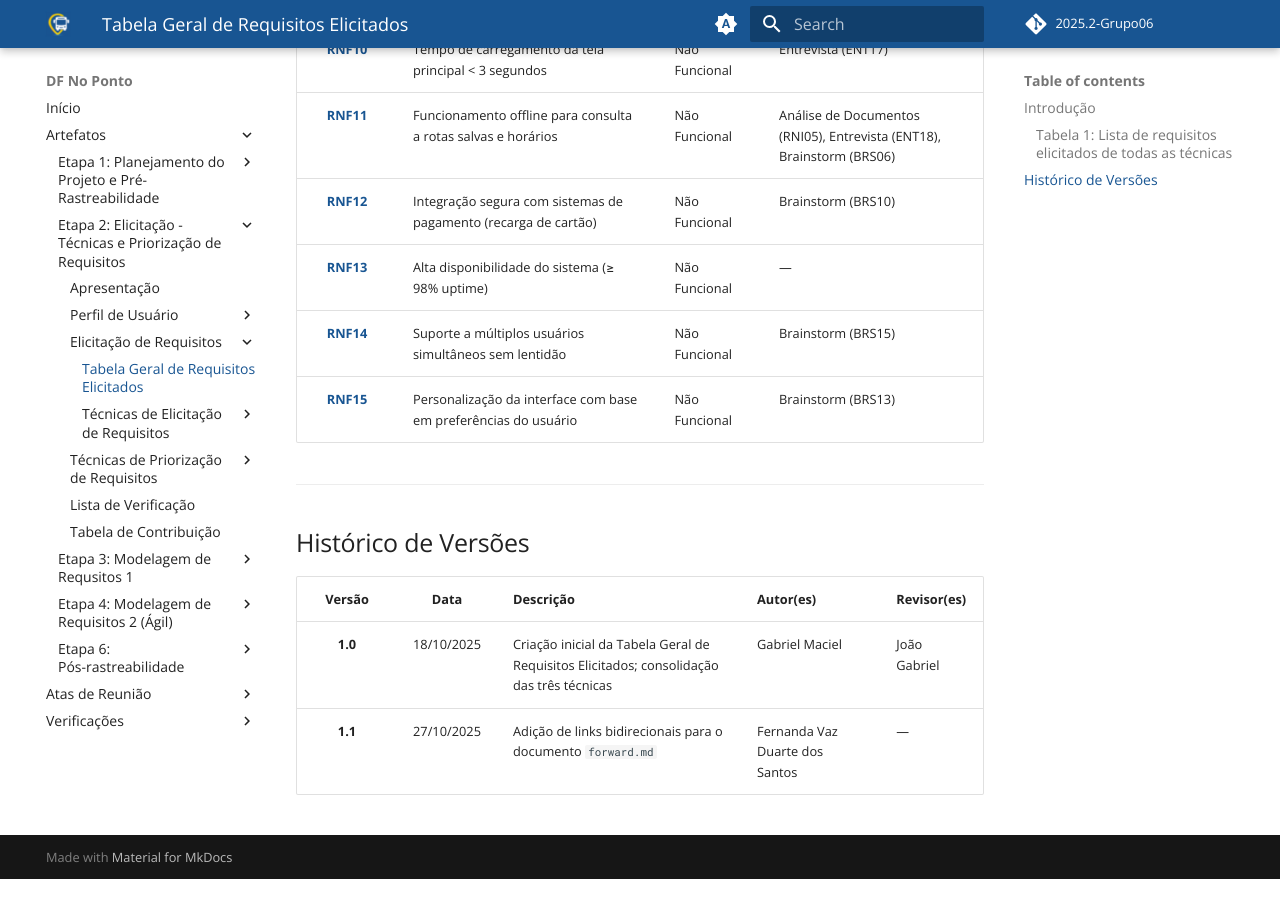
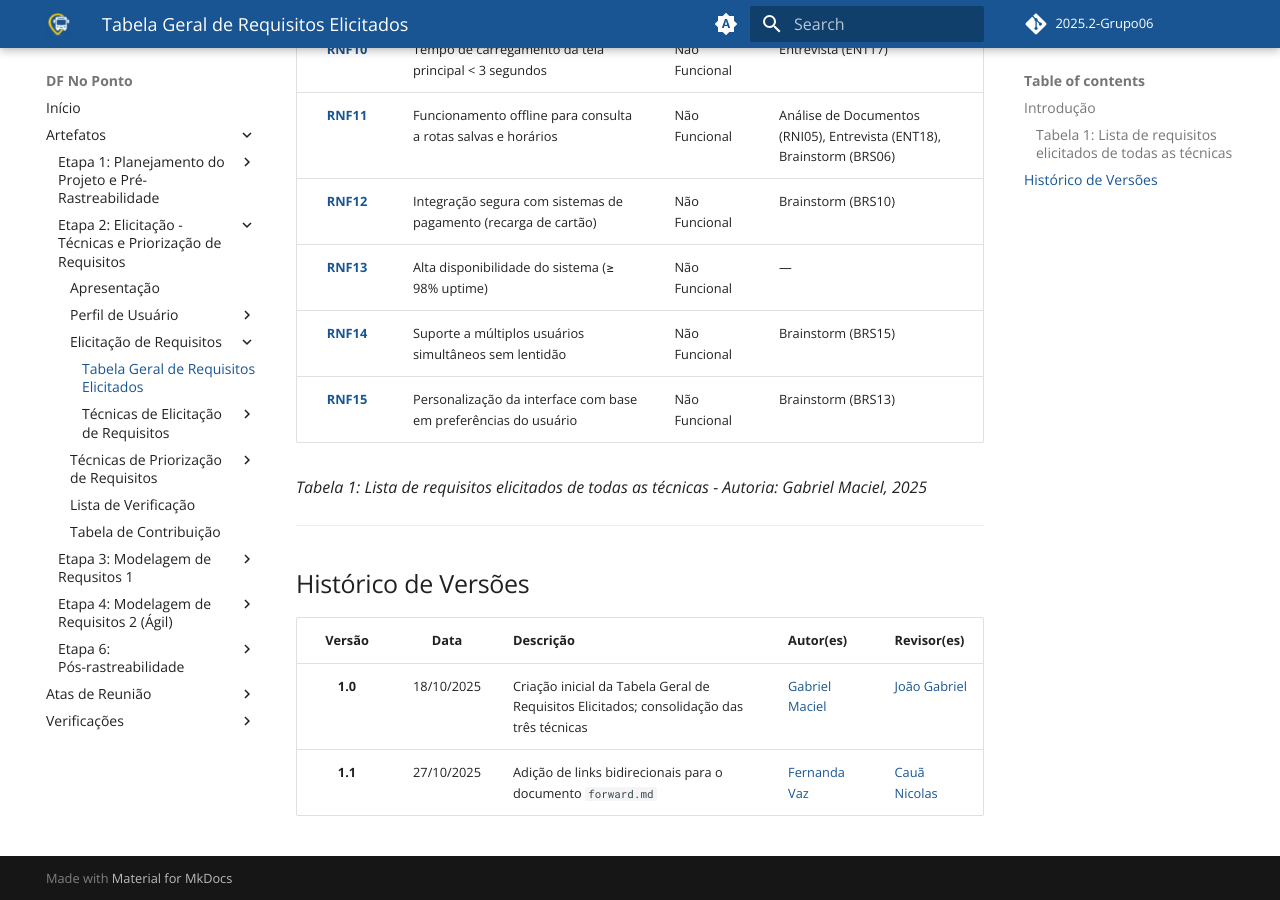
Before and after one commit to Requisitos-de-Software/2025.2-Grupo06, an MkDocs documentation site: the page built from docs/Elicitacao/elicitacao_lista_requisitos_elicitados.md, in a window 1280 px wide and 900 px high, scrolled down 3894 px. Built offline with MkDocs 1.6.1 and Material for MkDocs 9.7.7, drawn with Linux system fonts in a browser that asks for light colours; comment, search, counter and statistics services are not loaded; before the commit the page ends 4773 px from its top, so only the background shows below that.

Commit message:
alteração tabela geral de requisitos

```diff
--- a/docs/Elicitacao/elicitacao_lista_requisitos_elicitados.md
+++ b/docs/Elicitacao/elicitacao_lista_requisitos_elicitados.md
@@ -65,11 +65,13 @@ Esta rastreabilidade é fundamental para garantir a validação dos requisitos e
 | [**RNF14**](../Pos-rastreabilidade/forward.md#RNF14) | Suporte a múltiplos usuários simultâneos sem lentidão | Não Funcional | Brainstorm (BRS15) |
 | [**RNF15**](../Pos-rastreabilidade/forward.md#RNF15) | Personalização da interface com base em preferências do usuário | Não Funcional | Brainstorm (BRS13) |
 
+*Tabela 1: Lista de requisitos elicitados de todas as técnicas - Autoria: Gabriel Maciel, 2025*
+
 ---
 
 ## Histórico de Versões
 
 | **Versão** | **Data** | **Descrição** | **Autor(es)** | **Revisor(es)** |
 |:-----------:|:--------:|:--------------|:---------------|:----------------|
-| **1.0** | 18/10/2025 | Criação inicial da Tabela Geral de Requisitos Elicitados; consolidação das três técnicas | Gabriel Maciel | João Gabriel |
-| **1.1** | 27/10/2025 | Adição de links bidirecionais para o documento `forward.md` | Fernanda Vaz Duarte dos Santos | — |
+| **1.0** | 18/10/2025 | Criação inicial da Tabela Geral de Requisitos Elicitados; consolidação das três técnicas | [Gabriel Maciel](https://github.com/GabrielMacielBR) | [João Gabriel](https://github.com/JoaoComTil) |
+| **1.1** | 27/10/2025 | Adição de links bidirecionais para o documento `forward.md` | [Fernanda Vaz](https://github.com/Fernandavazgit1) | [Cauã Nicolas](https://github.com/cauanicolas) |
```
